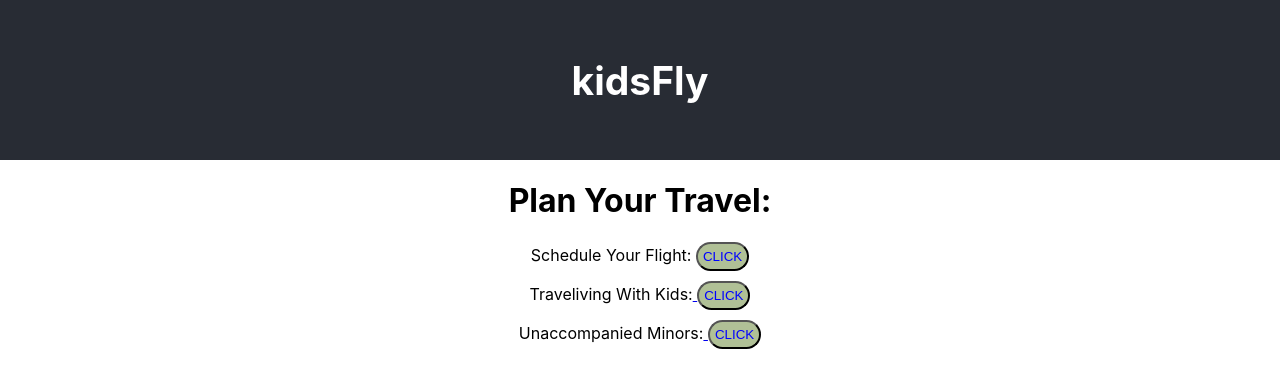
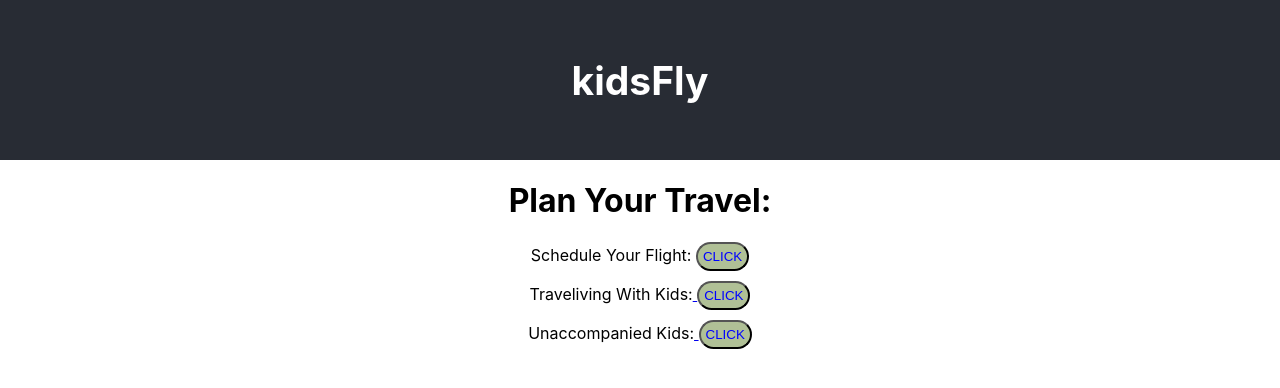
Before and after one commit to kids-fly/frontend, a React (Create React App) app: page / in a window 1280 px wide. Shown: the top 388 px of the page. Built offline with nearby package versions, Linux system fonts and the light colour scheme.

Commit message:
modified planTravel.js file

```diff
--- a/src/components/PlanTravel.js
+++ b/src/components/PlanTravel.js
@@ -28,7 +28,7 @@ function PlanTravel() {
         <Button>Click</Button>
       </Link>
       <br />
-      Unaccompanied Minors:
+      Unaccompanied Kids:
       <Link to="/requestform">
         {" "}
         <Button>Click</Button>
```
